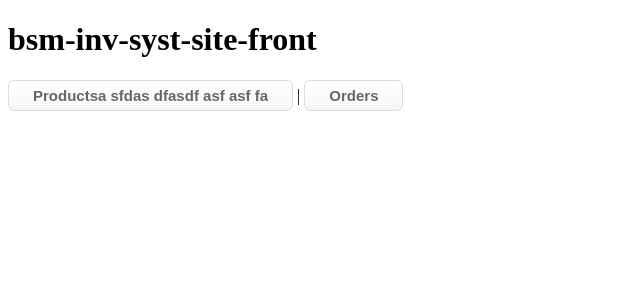
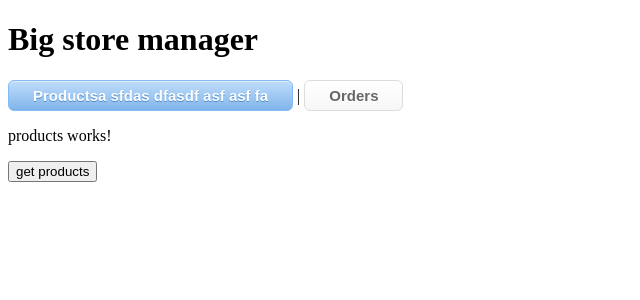
Before and after one commit to derik3d/bsm-inv-syst-site-front, an Angular app: page /products in a window 1280 px wide. Before the commit this address led to /. Shown: the top 300 px of the page, without its empty margins (0-640 px from the left). Built offline with nearby package versions, Linux system fonts and the light colour scheme.

Commit message:
configure app and dependencies

```diff
--- a/src/app/app.component.ts
+++ b/src/app/app.component.ts
@@ -1,13 +1,23 @@
 import { Component } from '@angular/core';
-import { RouterOutlet } from '@angular/router';
+import { RouterLink, RouterOutlet, RouterLinkActive } from '@angular/router';
+import { ProductsComponent } from './products/products.component';
+import { OrdersComponent } from './orders/orders.component';
+import { HttpClientModule } from '@angular/common/http';
+import { ManagerCentralService } from './manager-central.service';
 
 @Component({
   selector: 'app-root',
   standalone: true,
-  imports: [RouterOutlet],
+  imports: [
+    ProductsComponent,
+    OrdersComponent,
+    HttpClientModule,
+    RouterOutlet,
+    RouterLink,
+    RouterLinkActive],
   templateUrl: './app.component.html',
   styleUrl: './app.component.css'
 })
 export class AppComponent {
-  title = 'bsm-inv-syst-site-front';
+  title = 'Big store manager';
 }
--- a/src/app/app.config.ts
+++ b/src/app/app.config.ts
@@ -2,7 +2,11 @@ import { ApplicationConfig } from '@angular/core';
 import { provideRouter } from '@angular/router';
 
 import { routes } from './app.routes';
+import { provideHttpClient } from '@angular/common/http';
 
 export const appConfig: ApplicationConfig = {
-  providers: [provideRouter(routes)]
+  providers: [
+    provideRouter(routes),
+    provideHttpClient()
+  ]
 };
--- a/src/app/app.routes.ts
+++ b/src/app/app.routes.ts
@@ -1,3 +1,11 @@
-import { Routes } from '@angular/router';
+import { Routes, RouterModule } from '@angular/router';
+import {ProductsComponent} from './products/products.component';
+import {OrdersComponent} from './orders/orders.component';
 
-export const routes: Routes = [];
+
+
+export const routes: Routes = [
+    { path: 'products', component: ProductsComponent },
+    { path: 'orders', component: OrdersComponent },
+    { path: '', redirectTo: '/products' , pathMatch: 'full' },
+  ];
```
